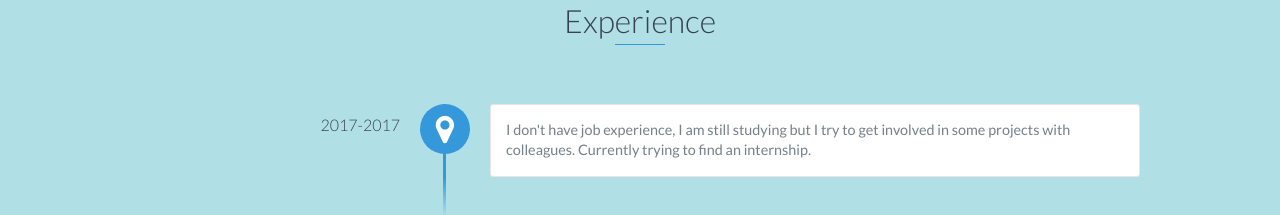
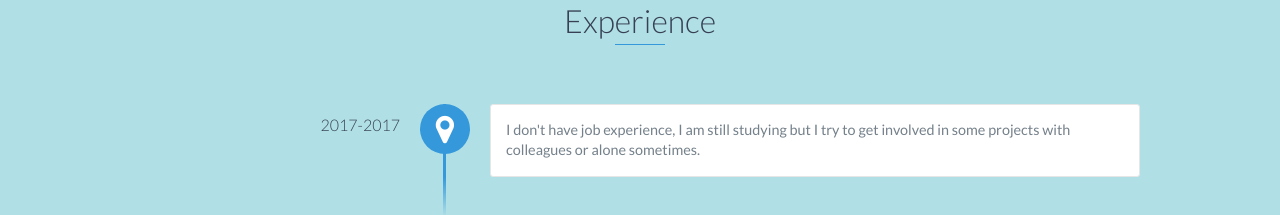
Before and after one commit to MiguelSilva96/miguelsilva96.github.io, a website: page index.html in a window 1280 px wide. Shown: the part 1140-1355 px from the top of the page. Drawn offline with nearby package versions, Linux system fonts and the light colour scheme.

```diff
--- a/index.html
+++ b/index.html
@@ -96,7 +96,7 @@
             <div data-date="2017-2017">
                 <p>
                     I don't have job experience, I am still studying but I try to get involved in some
-                    projects with colleagues. Currently trying to find an internship.
+                    projects with colleagues or alone sometimes.
                 </p>
             </div>
         </div>
```
Also changed, not shown: images/icon.png.
